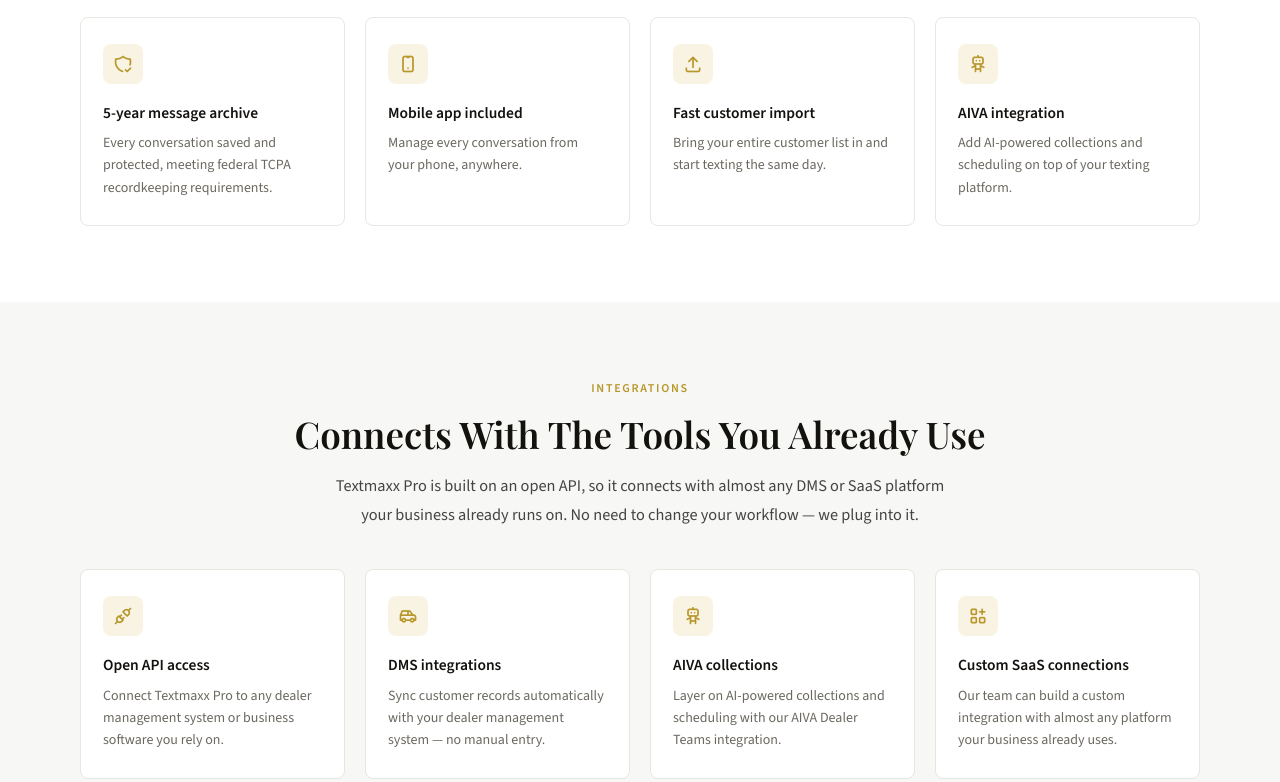
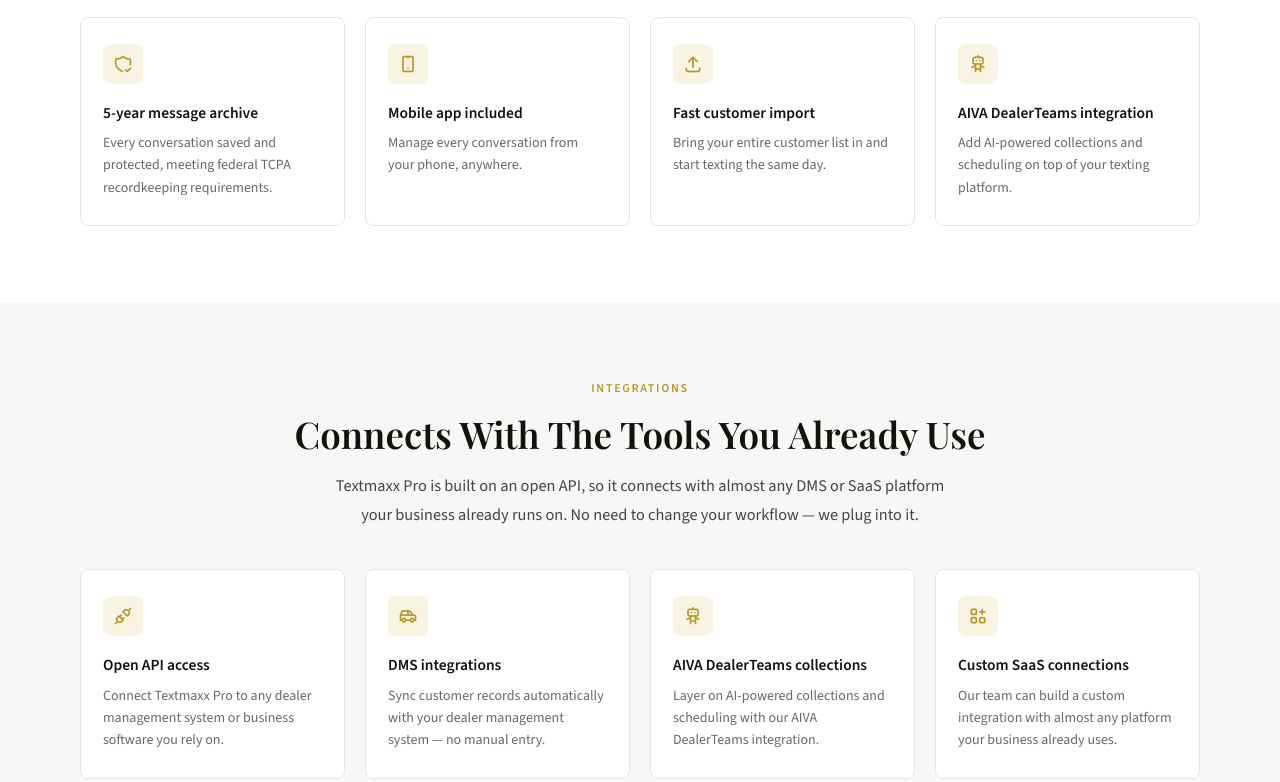
Before and after one commit to TwoSunsMando/textmaxxpro, a plain HTML site: page index.html in a window 1280 px wide. Shown: the part 1637-2419 px from the top of the page. Drawn offline with nearby package versions, Linux system fonts and the light colour scheme.

Commit message:
Claude: rename AIVA product references to "AIVA DealerTeams" (Chris Leedom, 2026-11-18)
Per the client's written corrections request ahead of the trademark filing:
all nine AIVA references (callout headline, body, button; integrations tiles
and body; Auto Dealers bullet; scheduling-agent bullet; footer link) now read
"AIVA DealerTeams". "Textmaxx Pro" spelling left as-is per the request.
README notes the client-requested exception to the read-only rule.

Co-Authored-By: Claude Fable 5.1 <noreply@anthropic.com>

```diff
--- a/index.html
+++ b/index.html
@@ -563,10 +563,10 @@
     <div class="announce-banner">
       <div class="announce-left">
         <span class="announce-badge">New Integration</span>
-        <p class="announce-title">Textmaxx Pro now works with AIVA Dealer Teams</p>
-        <p class="announce-body">Automate collections and appointment scheduling with our new AI agent integration. AIVA works alongside Textmaxx Pro to contact customers, recover payments, and book appointments — all day, every day, without adding to your team's workload.</p>
+        <p class="announce-title">Textmaxx Pro now works with AIVA DealerTeams</p>
+        <p class="announce-body">Automate collections and appointment scheduling with our new AI agent integration. AIVA DealerTeams works alongside Textmaxx Pro to contact customers, recover payments, and book appointments — all day, every day, without adding to your team's workload.</p>
       </div>
-      <a href="http://aivadealerteams.ai" target="_blank" class="announce-btn">Learn About AIVA</a>
+      <a href="http://aivadealerteams.ai" target="_blank" class="announce-btn">Learn About AIVA DealerTeams</a>
     </div>
   </div>
 </section>
@@ -615,7 +615,7 @@
       </div>
       <div class="feat-card">
         <div class="feat-icon"><i class="ti ti-robot" aria-hidden="true"></i></div>
-        <p class="feat-title">AIVA integration</p>
+        <p class="feat-title">AIVA DealerTeams integration</p>
         <p class="feat-desc">Add AI-powered collections and scheduling on top of your texting platform.</p>
       </div>
     </div>
@@ -641,8 +641,8 @@
       </div>
       <div class="feat-card">
         <div class="feat-icon"><i class="ti ti-robot" aria-hidden="true"></i></div>
-        <p class="feat-title">AIVA collections</p>
-        <p class="feat-desc">Layer on AI-powered collections and scheduling with our AIVA Dealer Teams integration.</p>
+        <p class="feat-title">AIVA DealerTeams collections</p>
+        <p class="feat-desc">Layer on AI-powered collections and scheduling with our AIVA DealerTeams integration.</p>
       </div>
       <div class="feat-card">
         <div class="feat-icon"><i class="ti ti-apps" aria-hidden="true"></i></div>
@@ -700,7 +700,7 @@
         <p class="vert-desc">Delinquency management is a numbers game — the more accounts your team can touch each day, the more you recover. Texting scales that reach without adding headcount.</p>
         <ul class="vert-list">
           <li>Send automated payment reminders</li>
-          <li>Recover past-due accounts with the AIVA collections integration</li>
+          <li>Recover past-due accounts with the AIVA DealerTeams collections integration</li>
           <li>Text payoff and account status updates</li>
           <li>Reduce delinquency without adding staff</li>
         </ul>
@@ -797,7 +797,7 @@
         <p class="price-desc">For larger teams and multi-location businesses with custom needs.</p>
         <ul class="price-features">
           <li><i class="ti ti-check" aria-hidden="true"></i>Everything in Pro</li>
-          <li><i class="ti ti-check" aria-hidden="true"></i>AIVA collections and scheduling agent</li>
+          <li><i class="ti ti-check" aria-hidden="true"></i>AIVA DealerTeams collections and scheduling agent</li>
           <li><i class="ti ti-check" aria-hidden="true"></i>Dedicated account manager</li>
           <li><i class="ti ti-check" aria-hidden="true"></i>Custom integrations</li>
           <li><i class="ti ti-check" aria-hidden="true"></i>Multi-location support</li>
@@ -994,7 +994,7 @@
       <h4>Company</h4>
       <ul>
         <li><a href="http://leedomgroup.com" target="_blank">Leedom Group</a></li>
-        <li><a href="http://aivadealerteams.ai" target="_blank">AIVA Dealer Teams</a></li>
+        <li><a href="http://aivadealerteams.ai" target="_blank">AIVA DealerTeams</a></li>
         <li><a href="#demo">Contact Us</a></li>
       </ul>
     </div>
```
Also changed, not shown: 1 other file.
